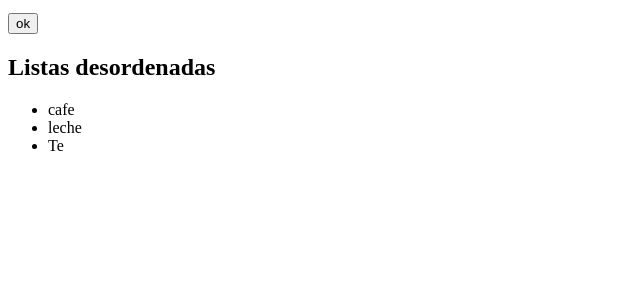
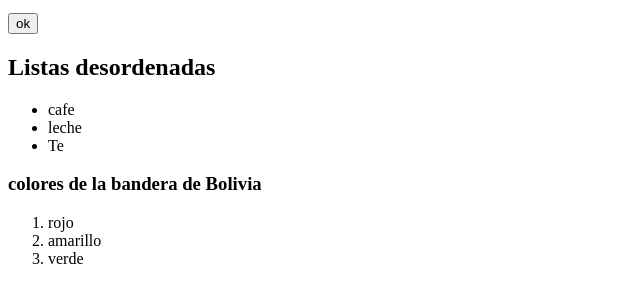
Before and after one commit to madecadi/GitFacilito, a plain HTML site: page index.html in a window 1280 px wide. Shown: the part 236-538 px from the top of the page, without its empty margins (0-640 px from the left). Drawn offline with Linux system fonts and the light colour scheme.

Commit message:
Los colores de la bandera de Bolivia

```diff
--- a/index.html
+++ b/index.html
@@ -18,5 +18,12 @@
 	<li>Te</li>
 
 </ul>
+
+<h3>colores de la bandera de Bolivia</h3>
+<ol>
+	<li>rojo</li>
+	<li>amarillo</li>
+	<li>verde</li>
+</ol>
 </body>
 </html>
```
